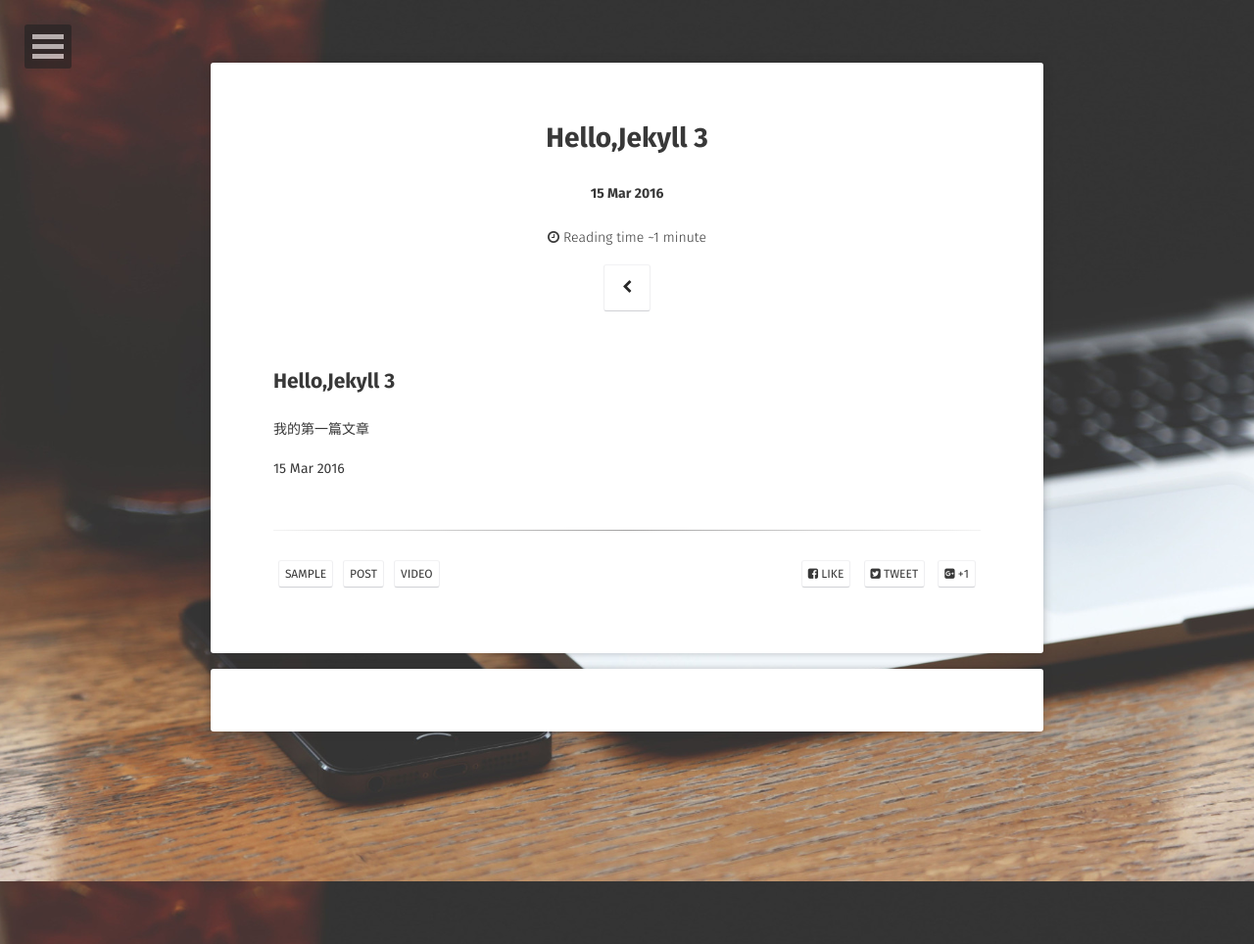
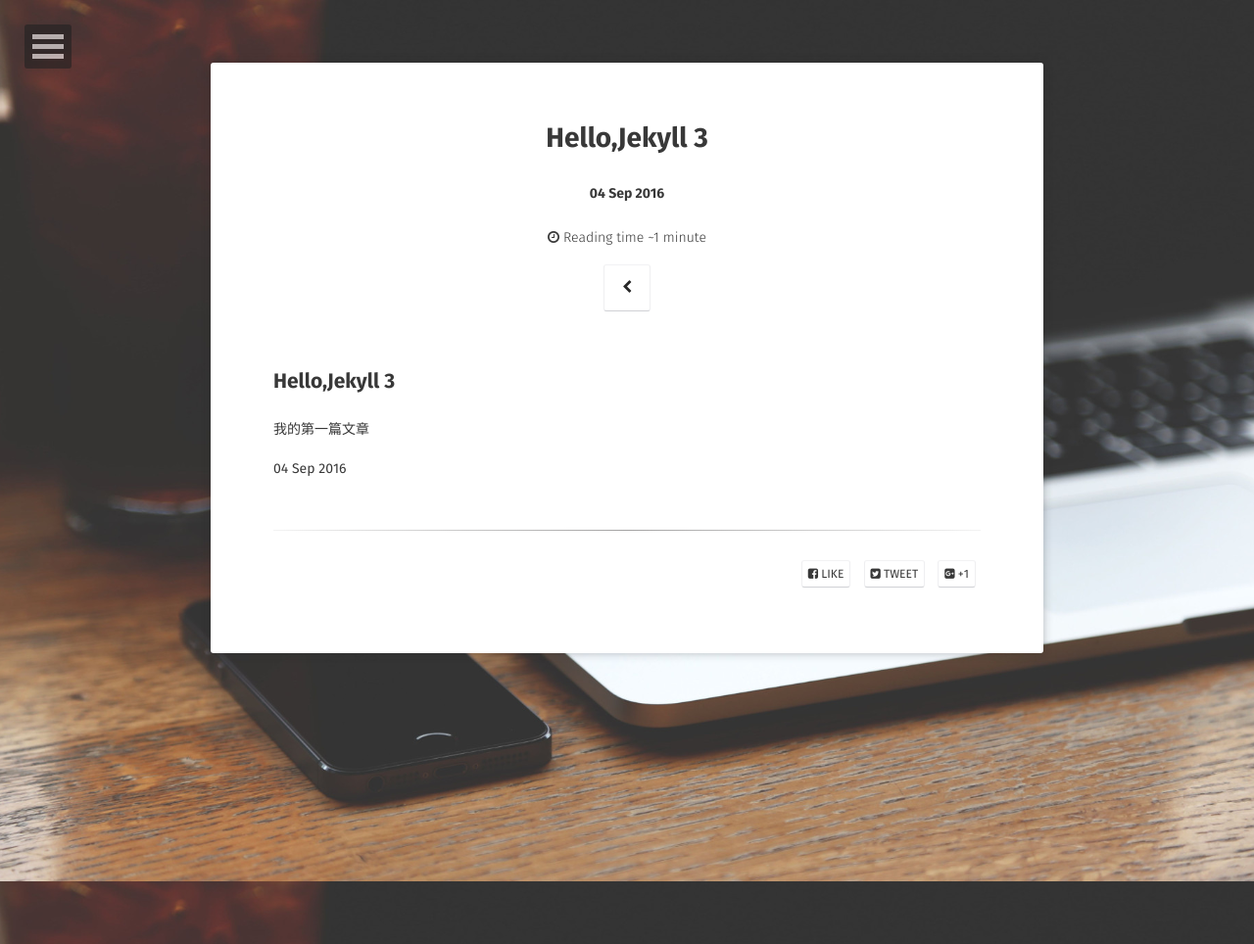
Before and after one commit to shensky711/shensky711.github.io, a Jekyll site: the page built from _posts/2016-09-04-Hello,Jekyll3.html, in a window 1280 px wide. Shown: the whole page at 98% size. Built offline with Jekyll 4.4.1, drawn with Linux system fonts in a browser that asks for light colours; some web fonts are replaced; comment, search, counter and statistics services are not loaded.

Commit message:
refine post

```diff
--- a/_config.yml
+++ b/_config.yml
@@ -10,7 +10,6 @@ tiled_bg:           false   # Set this true if you want to tile your background
 #url:                http://taylantatli.me/Moon
 
 # Jekyll
-permalink:          /:title/
 markdown:           kramdown
 highlighter:        rouge
 kramdown:
--- a/_posts/2016-09-02-Hello,Jekyll.html
+++ b/_posts/2016-09-02-Hello,Jekyll1.html
@@ -1,13 +1,7 @@
 ---
 layout: post
 title:  Hello,Jekyll 1
-date:   2016-03-15
 excerpt: ".........................."
-tag:
-- sample
-- post
-- video
-comments: true
 ---
 <h2>{{ page.title }}</h2>
 <p>我的第一篇文章</p>
--- a/_posts/2016-09-03-Hello,Jekyll.html
+++ b/_posts/2016-09-03-Hello,Jekyll2.html
@@ -1,13 +1,7 @@
 ---
 layout: post
 title:  Hello,Jekyll 2
-date:   2016-03-15
 excerpt: ".........................."
-tag:
-- sample
-- post
-- video
-comments: true
 ---
 <h2>{{ page.title }}</h2>
 <p>我的第一篇文章</p>
--- a/_posts/2016-09-04-Hello,Jekyll.html
+++ b/_posts/2016-09-04-Hello,Jekyll3.html
@@ -1,13 +1,7 @@
 ---
 layout: post
 title:  Hello,Jekyll 3
-date:   2016-03-15
 excerpt: ".........................."
-tag:
-- sample
-- post
-- video
-comments: true
 ---
 <h2>{{ page.title }}</h2>
 <p>我的第一篇文章</p>
```
Also changed, not shown: 1 other file.
